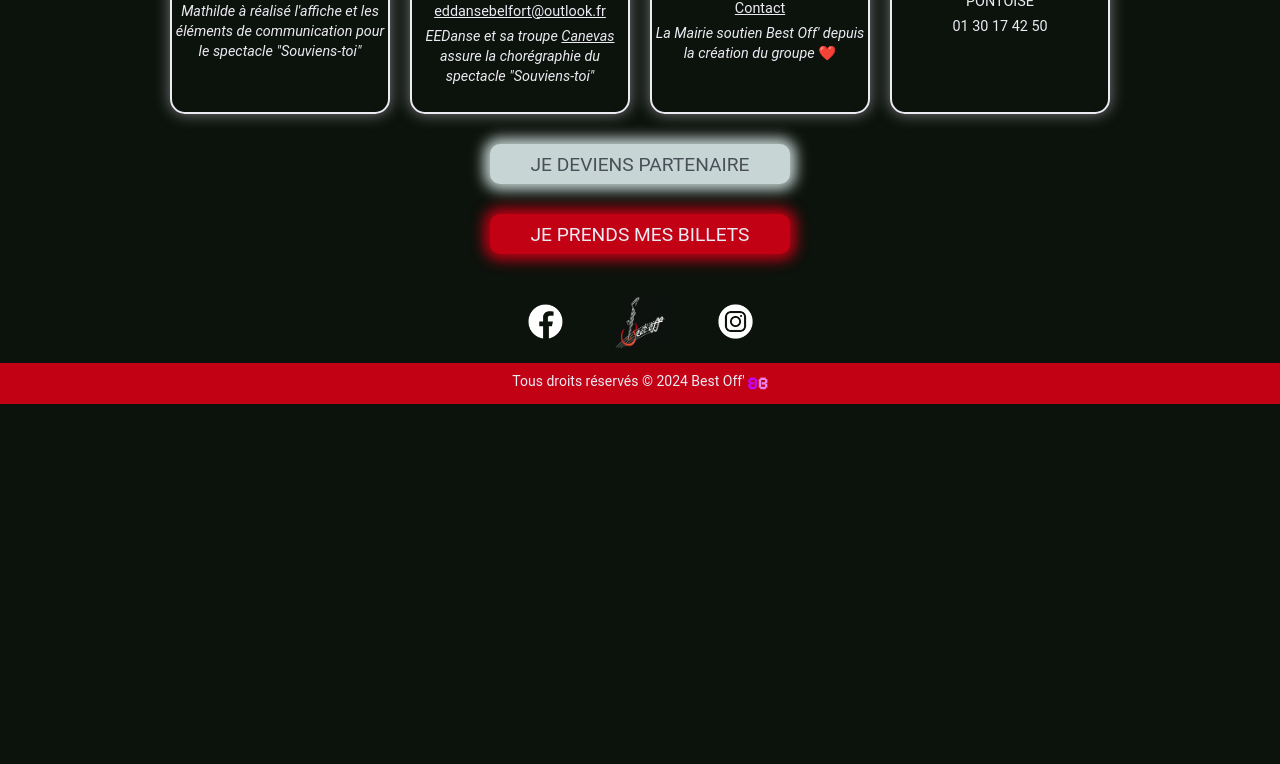
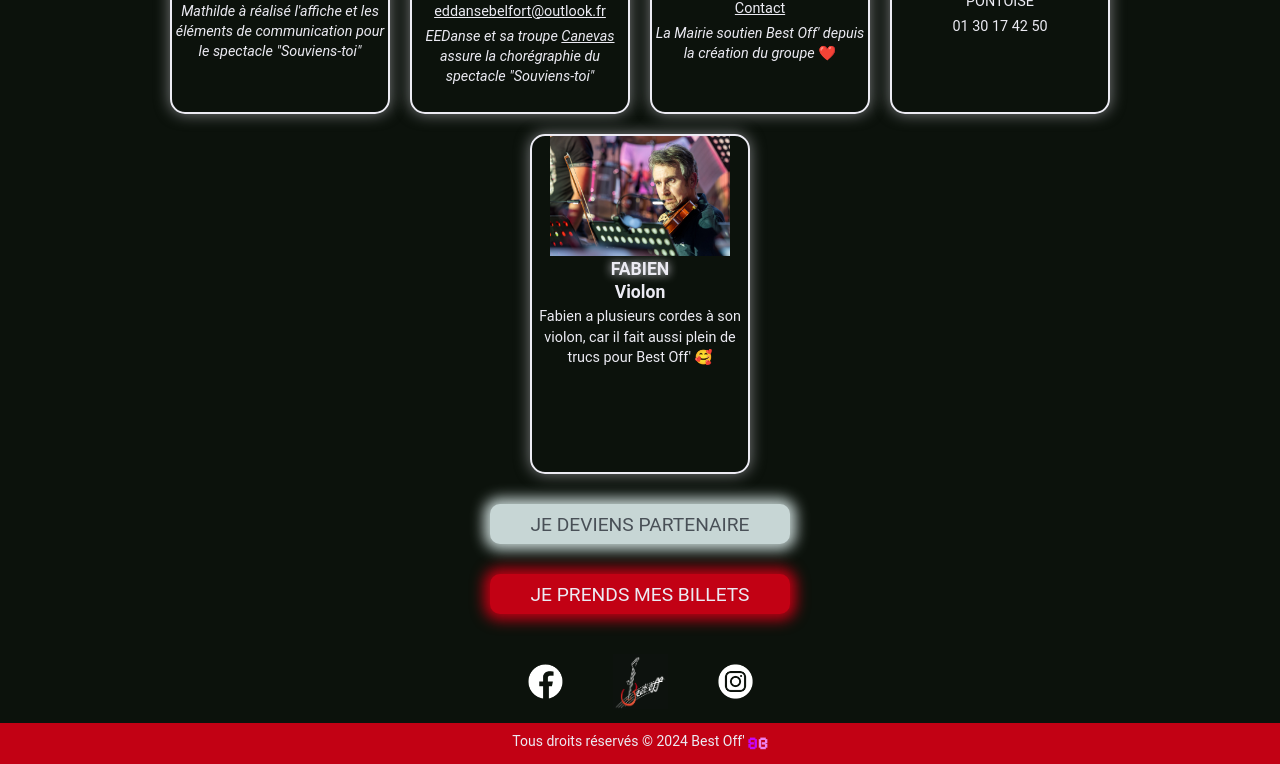
Before and after one commit to BenjiBelfort/bestoffbeta, a plain HTML site: page partenaires.html in a window 1280 px wide. Shown: the part 1023-1787 px from the top of the page. Before the commit the page ends 1427 px from the top, so only its background shows below. Drawn offline with Linux system fonts and the light colour scheme.

Commit message:
photo Fabien

```diff
--- a/partenaires.html
+++ b/partenaires.html
@@ -158,6 +158,14 @@
                             <p>01 30 17 42 50</p>
                         </div>
                     </div>
+                    <div class="card card4">
+                        <img src="images/partenaires/Fabien.jpg" alt="logo EMS Audit">
+                        <div class="card-content">
+                            <h4>Fabien</h4>
+                            <h5>Violon</h5>
+                            <p>Fabien a plusieurs cordes à son violon, car il fait aussi plein de trucs pour Best Off' 🥰</p>
+                        </div>
+                    </div>
                 </div>
 
             </div>
```
Also changed, not shown: images/partenaires/Fabien.jpg (added), 2 other files.
